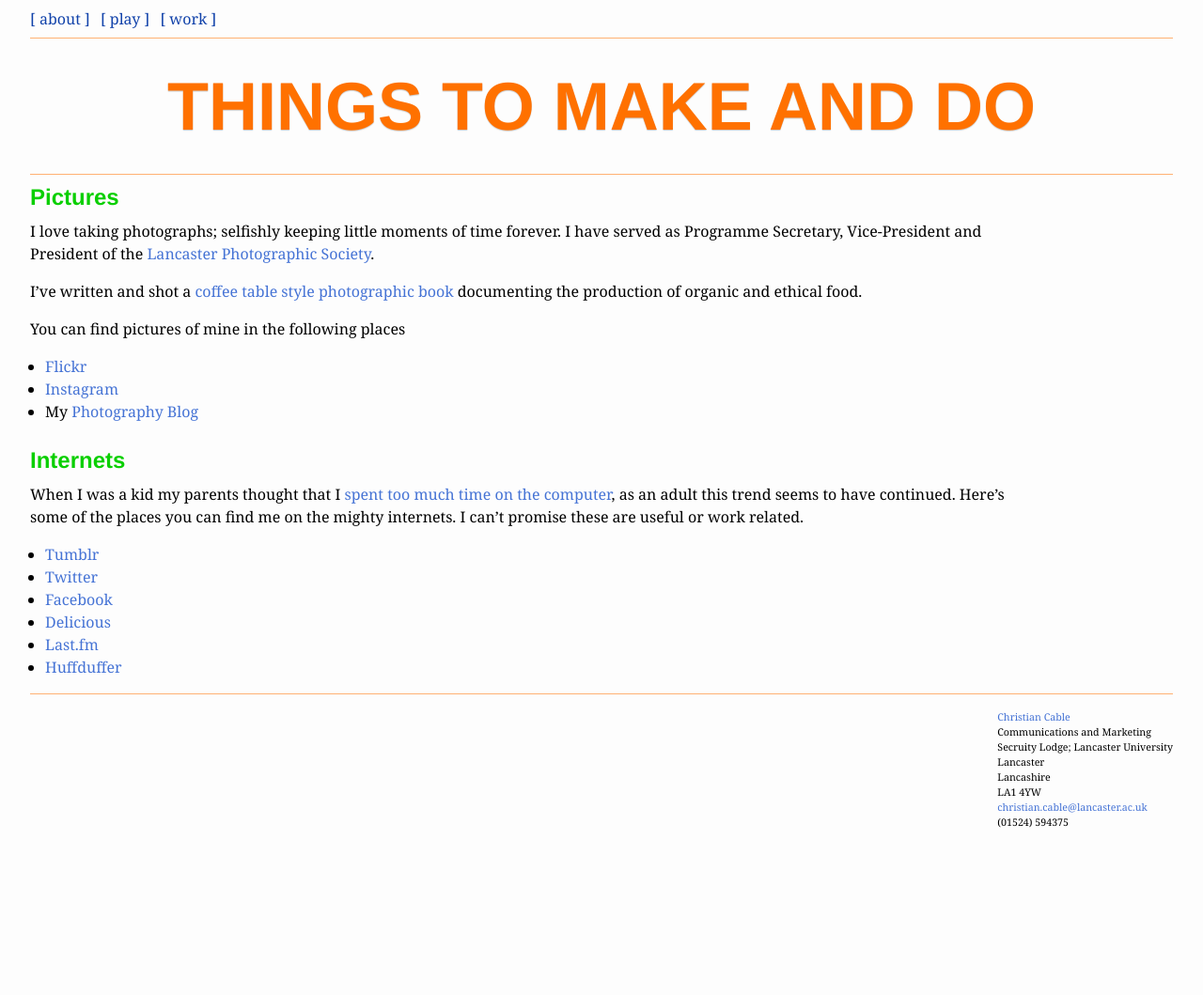
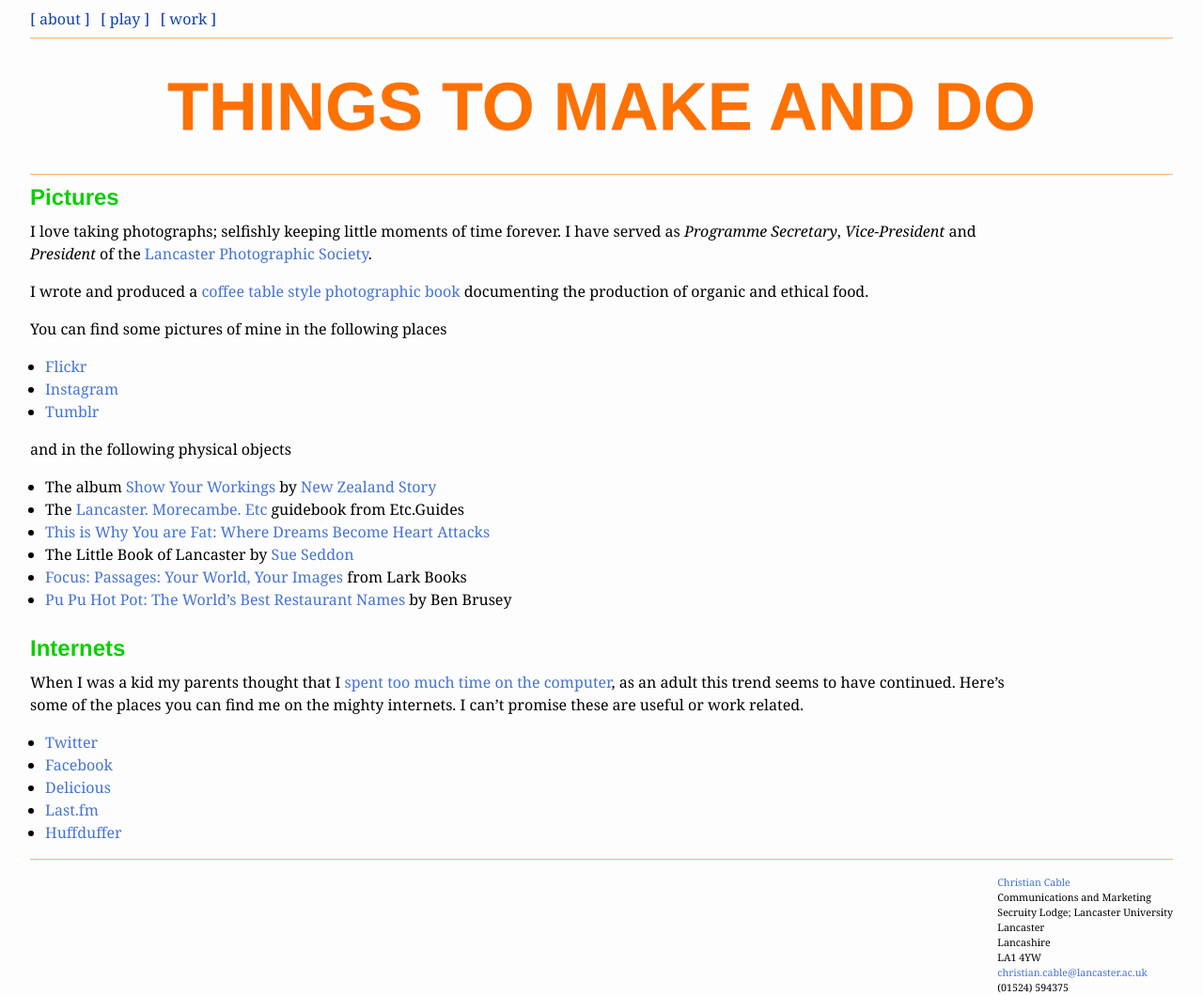
Before and after one commit to christiancable/christiancable.github.io, a Jekyll site: the page built from play.md, in a window 1280 px wide. Shown: the whole page at 94% size. Built offline with Jekyll 4.4.1, drawn with Linux system fonts in a browser that asks for light colours; before the commit the page ends 900 px from its top, so only the background shows below that.

Commit message:
added more links to the photography section and more informaiton to the work page

```diff
--- a/play.md
+++ b/play.md
@@ -8,21 +8,29 @@ permalink: /play/
 
 ## Pictures
 
-I love taking photographs; selfishly keeping little moments of time forever. I have served as Programme Secretary, Vice-President and President of the [Lancaster Photographic Society][lps].
+I love taking photographs; selfishly keeping little moments of time forever. I have served as _Programme Secretary_, _Vice-President_ and _President_ of the [Lancaster Photographic Society][lps].
 
-I've written and shot a [coffee table style photographic book][book] documenting the production of organic and ethical food.
+I wrote and produced a [coffee table style photographic book][book] documenting the production of organic and ethical food.
 
-You can find pictures of mine in the following places
+You can find some pictures of mine in the following places
 
 * [Flickr][flickr]
 * [Instagram][instagram]
-* My [Photography Blog][photoblog]
+* [Tumblr][tumblr]
+
+and in the following physical objects
+
+* The album [Show Your Workings](http://newzealandstory.bandcamp.com/) by [New Zealand Story](http://www.newzealandstory.org/)
+* The [Lancaster. Morecambe. Etc](http://www.amazon.co.uk/Lancaster-Morecambe-Etc-Simon-Couchman/dp/0956305709/ref=sr_1_1?ie=UTF8&s=books&qid=1264433848&sr=8-1) guidebook from Etc.Guides
+* [This is Why You are Fat: Where Dreams Become Heart Attacks](http://www.amazon.co.uk/This-Why-You-are-Fat/dp/0061936634/ref=sr_1_1?ie=UTF8&s=books&qid=1264434016&sr=1-1)
+* The Little Book of Lancaster by [Sue Seddon](http://www.sueseddon.co.uk/)
+* [Focus: Passages: Your World, Your Images](http://www.amazon.com/Focus-Passages-Your-World-Images/dp/1600596800/ref=sr_1_1?ie=UTF8&s=books&qid=1271271772&sr=8-1) from Lark Books
+* [Pu Pu Hot Pot: The World’s Best Restaurant Names](http://www.amazon.co.uk/Pu-Hot-Pot-Worlds-Restaurant/dp/0670921823/) by Ben Brusey
 
 ## Internets
 
 When I was a kid my parents thought that I [spent too much time on the computer](http://www.worldofspectrum.org/), as an adult this trend seems to have continued. Here's some of the places you can find me on the mighty internets. I can't promise these are useful or work related.
 
-* [Tumblr][tumblr]
 * [Twitter][twitter]
 * [Facebook][facebook]
 * [Delicious][delicious]
```
Also changed, not shown: work.md (+5 -2 lines).
